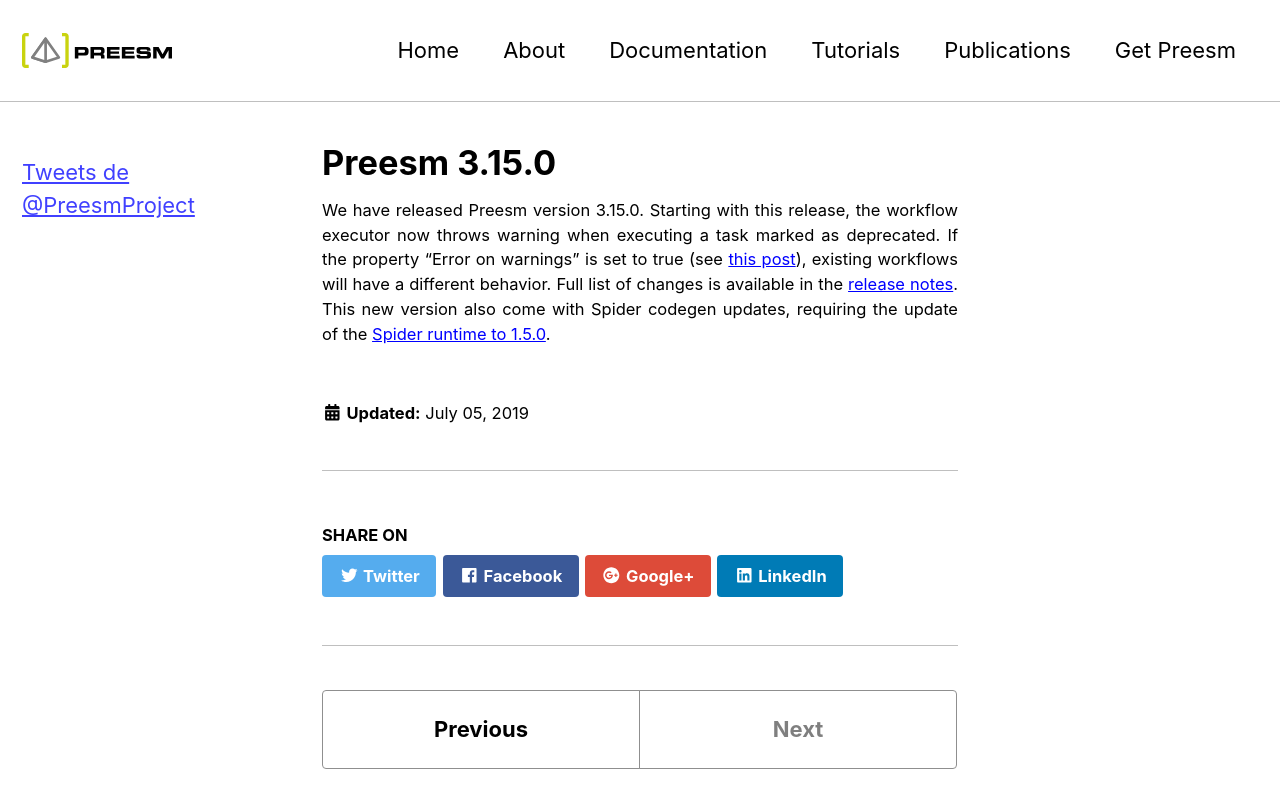
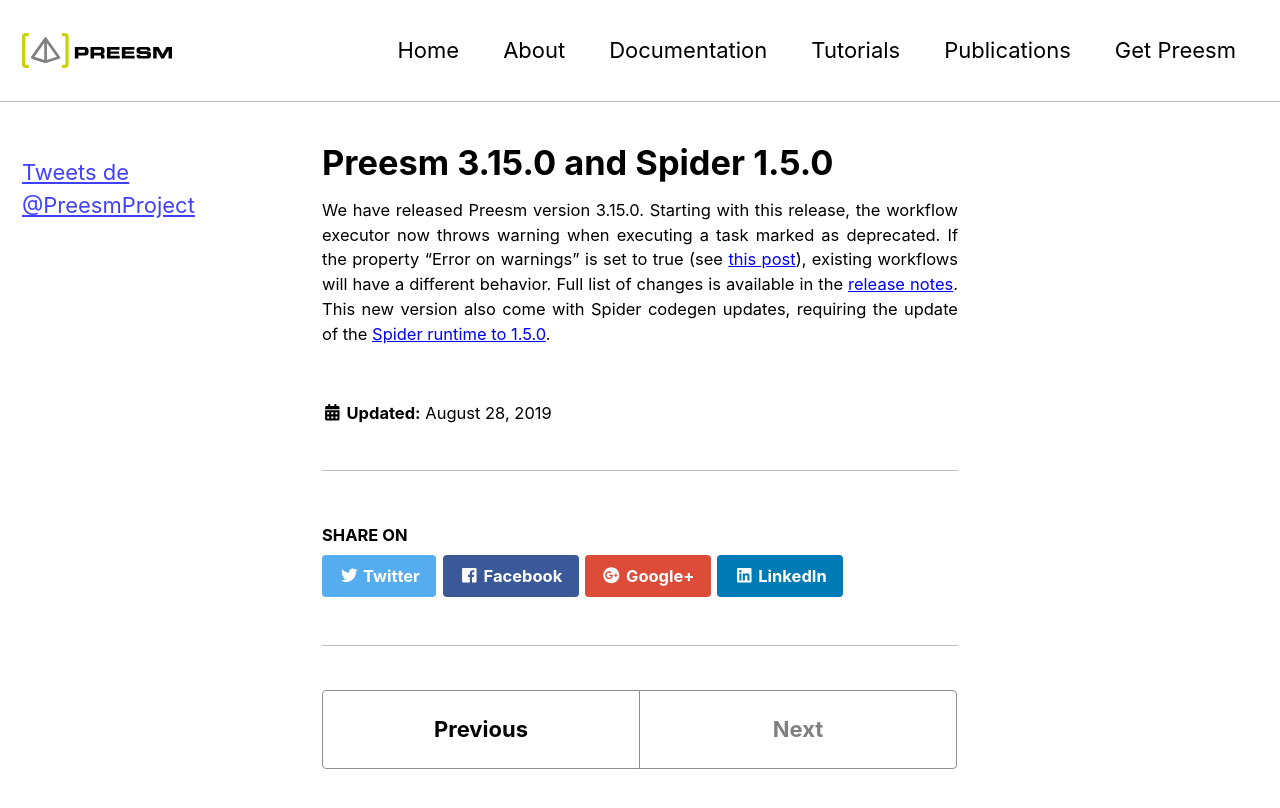
Before and after one commit to preesm/preesm.github.io, a Jekyll site: the page built from _posts/2019-08-28-release-3.15.0.md, in a window 1280 px wide and 900 px high. Shown: the top 808 px of the window. Built offline with Jekyll 4.4.1, drawn with Linux system fonts in a browser that asks for light colours; nearby versions of some CDN libraries; comment, search, counter and statistics services are not loaded.

Commit message:
Fix post title and date

```diff
--- a/_posts/2019-07-05-release-3.15.0.md
+++ b/_posts/2019-08-28-release-3.15.0.md
@@ -1,5 +1,5 @@
 ---
-title:  "Preesm 3.15.0"
+title:  "Preesm 3.15.0 and Spider 1.5.0"
 search: false
 toc: false
 ---
```
